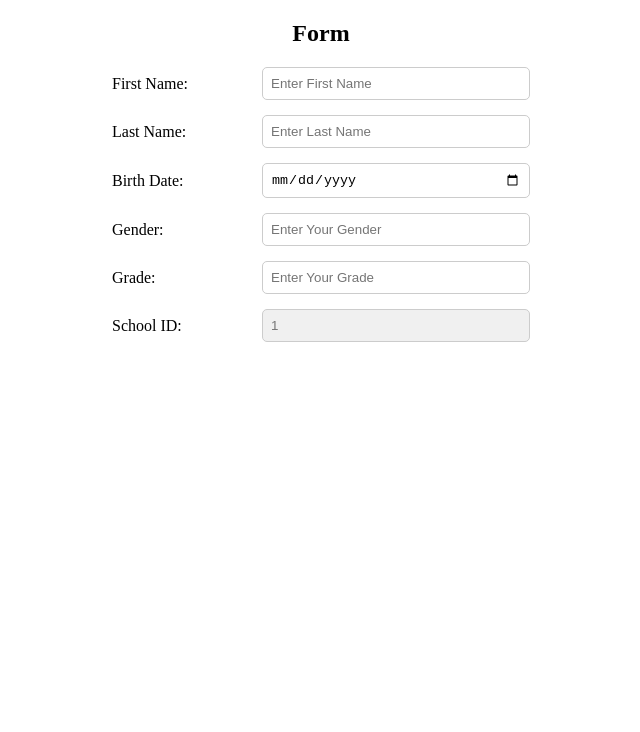
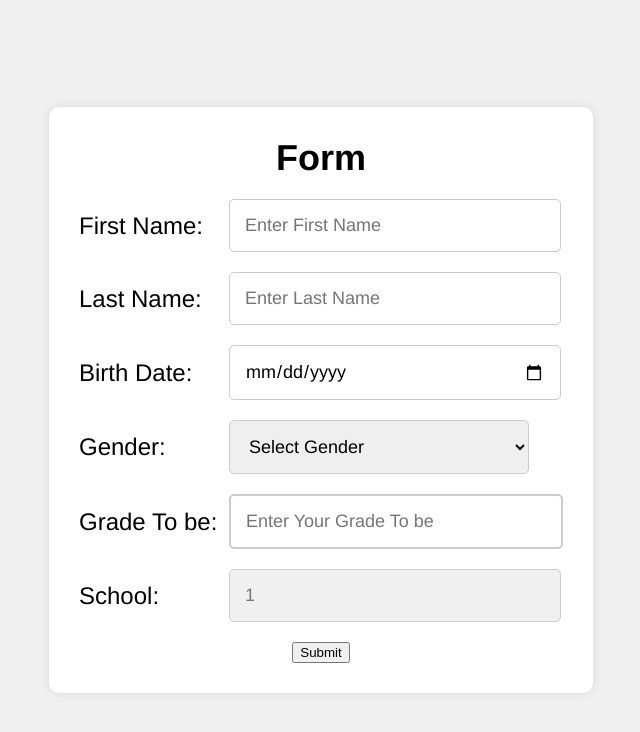
Before and after one commit to jonnynotbravo/Ha-Ge-iz, a React (Create React App) app: page /schools/1/form in a window 1280 px wide. Shown: the top 732 px of the page, without its empty margins (319-959 px from the left). Built offline with nearby package versions, Linux system fonts and the light colour scheme; no server answers.

Commit message:
Form Draft Done!

```diff
--- a/src/Form.js
+++ b/src/Form.js
@@ -1,11 +1,30 @@
-import React from "react";
+import React, { useState } from "react";
 import { useParams } from "react-router-dom";
 
 const Form = () => {
   const { id } = useParams();
+  const [gradeToBe, setGradeToBe] = useState("");
+  const [showWarning, setShowWarning] = useState(false);
+
+  const handleGradeChange = (event) => {
+    const grade = parseInt(event.target.value, 10);
+    if (grade >= 1 && grade <= 12) {
+      setGradeToBe(grade);
+      setShowWarning(false);
+    } else {
+      setGradeToBe("");
+      setShowWarning(true);
+    }
+  };
+
+  const handleSubmit = () => {
+    // Add your form submission logic here
+    console.log("Form submitted!");
+  };
 
   return (
     <div style={formContainerStyles}>
+      <div style={outerLayerStyles}>
         <h1 style={formTitleStyles}>Form</h1>
         <div style={formFieldStyles}>
           <label style={labelStyles}>First Name:</label>
@@ -25,32 +44,39 @@ const Form = () => {
         </div>
         <div style={formFieldStyles}>
           <label style={labelStyles}>Birth Date:</label>
-        <input
-          type="date"
-          placeholder="Enter Your Age"
-          style={inputStyles}
-        />
+          <input type="date" placeholder="Enter Your Age" style={inputStyles} />
         </div>
         <div style={formFieldStyles}>
           <label style={labelStyles}>Gender:</label>
-        <input
-          type="text"
-          placeholder="Enter Your Gender"
-          style={inputStyles}
-        />
+          <select style={inputStyles}>
+            <option value="" disabled selected>
+              Select Gender
+            </option>
+            <option value="Male">Male</option>
+            <option value="Female">Female</option>
+          </select>
         </div>
         <div style={formFieldStyles}>
-        <label style={labelStyles}>Grade:</label>
+          <label style={labelStyles}>Grade To be:</label>
           <input
             type="number"
             min="1"
             max="12"
-          placeholder="Enter Your Grade"
-          style={inputStyles}
+            placeholder="Enter Your Grade To be"
+            style={{
+              ...inputStyles,
+              ...gradeToBeInputStyles,
+              borderColor: showWarning ? "red" : "#ccc",
+            }}
+            value={gradeToBe}
+            onChange={handleGradeChange}
           />
+          {showWarning && (
+            <span style={warningStyles}>Grade should be between 1 and 12.</span>
+          )}
         </div>
         <div style={formFieldStyles}>
-        <label style={labelStyles}>School ID:</label>
+          <label style={labelStyles}>School:</label>
           <input
             type="text"
             defaultValue={id}
@@ -58,41 +84,85 @@ const Form = () => {
             style={{ ...inputStyles, ...readOnlyInputStyles }}
           />
         </div>
+        <div style={submitButtonStyles}>
+          <button onClick={handleSubmit}>Submit</button>
+        </div>
+      </div>
     </div>
   );
 };
 
+// CSS styles (same as before)
+// ...
+
+const submitButtonStyles = {
+  textAlign: "center",
+  marginTop: "20px",
+};
+
+const gradeToBeInputStyles = {
+  padding: "15px",
+  border: "2px solid #ccc",
+  borderRadius: "5px",
+  width: "300px",
+  fontSize: "18px",
+  fontFamily: "Helvetica, Arial, sans-serif",
+};
+
+const warningStyles = {
+  display: "block",
+  color: "red",
+  fontSize: "14px",
+  fontFamily: "Helvetica, Arial, sans-serif",
+  marginTop: "5px",
+};
+
+// CSS styles (same as before)
+// ...
+
 // CSS styles
 const formContainerStyles = {
   display: "flex",
-  flexDirection: "column",
   alignItems: "center",
   justifyContent: "center",
-  padding: "20px",
+  minHeight: "100vh",
+  background: "#f0f0f0",
+};
+
+const outerLayerStyles = {
+  padding: "30px",
+  background: "#ffffff",
+  borderRadius: "10px",
+  boxShadow: "0 0 10px rgba(0, 0, 0, 0.1)",
 };
 
 const formTitleStyles = {
-  fontSize: "24px",
+  fontSize: "36px",
   fontWeight: "bold",
   marginBottom: "20px",
+  textAlign: "center",
+  fontFamily: "Helvetica, Arial, sans-serif",
 };
 
 const formFieldStyles = {
   display: "flex",
   alignItems: "center",
-  marginBottom: "15px",
+  marginBottom: "20px",
 };
 
 const labelStyles = {
   width: "150px",
-  fontSize: "16px",
+  fontSize: "24px",
+  fontFamily: "Helvetica, Arial, sans-serif",
 };
 
 const inputStyles = {
-  padding: "8px",
+  padding: "15px",
   border: "1px solid #ccc",
   borderRadius: "5px",
-  width: "250px",
+  width: "300px",
+  fontSize: "18px",
+  fontFamily: "Helvetica, Arial, sans-serif",
 };
 
 const readOnlyInputStyles = {
```
Lines whose indentation alone changed are shown as unchanged.
